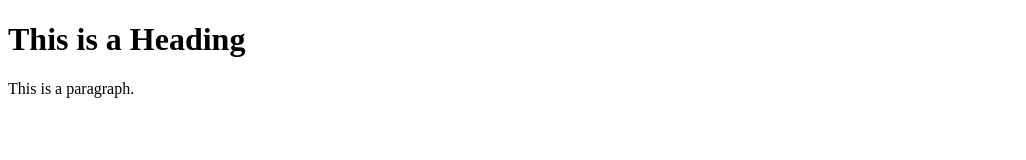
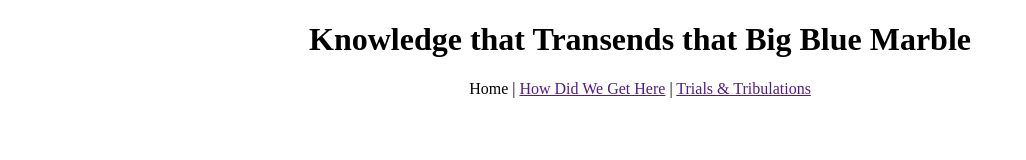
Before and after one commit to mumirotol/semesterproject.github.io, a plain HTML site: page subpage2.html in a window 1280 px wide. Shown: the whole page, without its empty margins (0-1026 px from the left). Drawn offline with Linux system fonts and the light colour scheme.

Commit message:
Update subpage2.html

```diff
--- a/subpage2.html
+++ b/subpage2.html
@@ -1,25 +1,16 @@
 <!DOCTYPE html>
 <html>
-   <head>
-      <title>Page Title</title>
-      <style>
-         body {
-         background-color: colorname;
-         }
-         h1 {
-         color: color;
-         text-align: left,center,right;
-         }
-         p {
-         font-famil:  yourfont;
-         }
-      </style>
-   </head>
+<head>
+  <title>Welcome to: Space Exploration - Home</title>
+</head>
+<body>
 
-   <body>
+<center><h1>Knowledge that Transends that Big Blue Marble</h1></center>
 
-     <h1>This is a Heading</h1>
-     <p>This is a paragraph.</p>
+<!-- Menu goes here -->
+<center>
+Home | <a href="">How Did We Get Here</a> | <a href="">Trials & Tribulations</a>
+</center>
 
-   </body>
+</body>
 </html>
```
